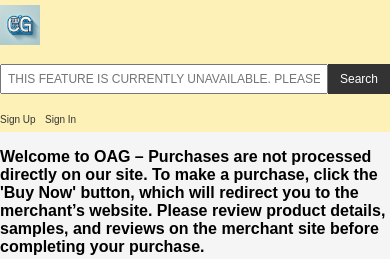
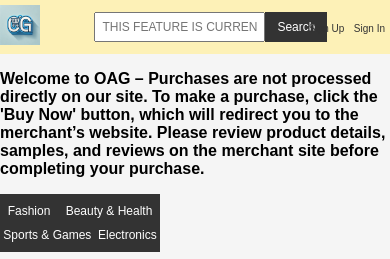
Before and after one commit to badboigibby/oag_store, a Flask app: page / in a window 390 px wide; the page is wider, and only the part inside the window is pictured. Shown: the top 259 px of that part. Run offline with Flask 3, Linux system fonts and the light colour scheme.

Commit message:
Updated CSS for responsive layout

```diff
--- a/static/css/styles.css
+++ b/static/css/styles.css
@@ -202,6 +202,8 @@ footer {
     /* Ensure search, category bar, and footer span edge-to-edge on mobile */
     .search-bar, .category-bar, footer {
         width: 100%; /* Stretch them edge to edge */
+        max-width: 160px;
         padding: 5px 0; /* Remove extra padding */
+        margin: 0;
     }
 }
```
